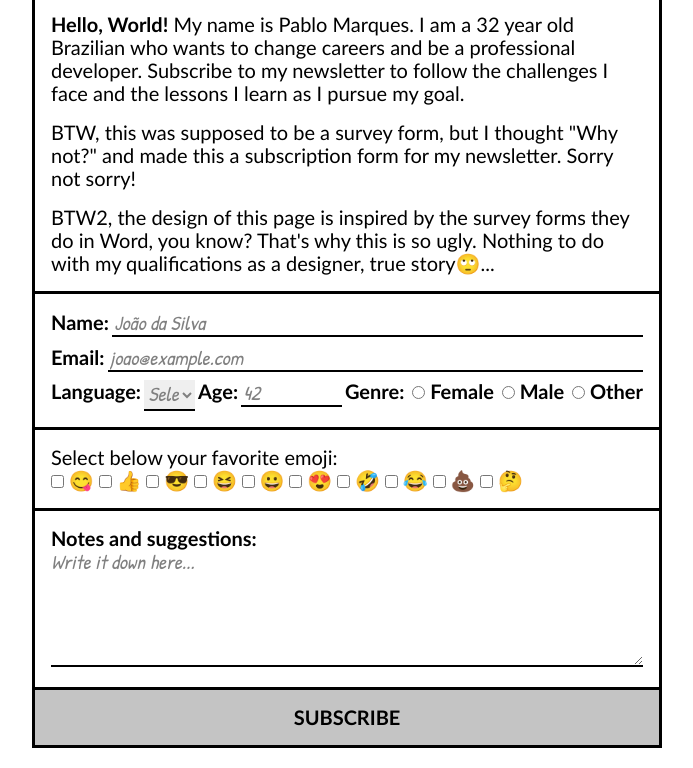
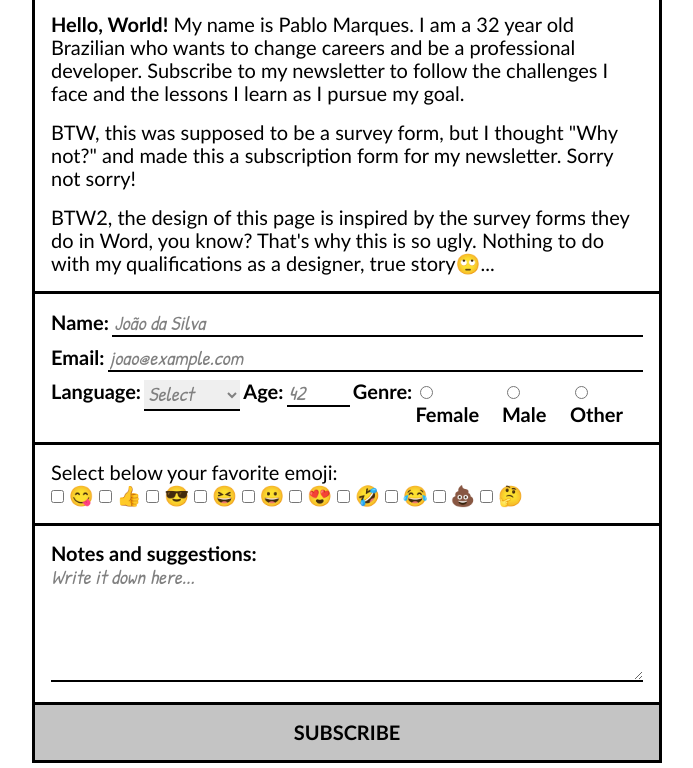
Before and after one commit to pahbloo/freeCodeCamp-projects, a website: page responsive-web-design-certification/build-a-survey-form/index.html in a window 1280 px wide. Shown: the part 117-885 px from the top of the page, without its empty margins (293-986 px from the left). Drawn offline with Linux system fonts and the light colour scheme.

Commit message:
personal data is now fully responsible

```diff
--- a/responsive-web-design-certification/build-a-survey-form/index.html
+++ b/responsive-web-design-certification/build-a-survey-form/index.html
@@ -61,8 +61,8 @@
           <input type="hidden" value="1" name="embed" />
         </p>
 
-        <div class="[ form-line ]">
-          <p class="flex-grow">
+        <div class="[ form-line ]" data-state="multi-forms">
+          <p>
             <label for="dropdown">Language:</label>
             <select id="dropdown" class="flex-grow" required>
               <option value="" disabled selected hidden>Select</option>
@@ -72,7 +72,7 @@
             </select>
           </p>
 
-          <p class="flex-grow">
+          <p>
             <label id="number-label" for="number"> Age: </label>
             <input
               id="number"
--- a/responsive-web-design-certification/build-a-survey-form/style.css
+++ b/responsive-web-design-certification/build-a-survey-form/style.css
@@ -146,7 +146,19 @@ input[type="submit"] {
     flex-flow: row;
   }
 
+  .form-line[data-state="multi-forms"] {
+    align-items: stretch;
+    flex-flow: column;
+  }
+
   .form-line > p {
     flex-flow: row;
   }
 }
+
+@media (min-width: 630px) {
+  .form-line[data-state="multi-forms"] {
+    align-items: baseline;
+    flex-flow: row;
+  }
+}
```
